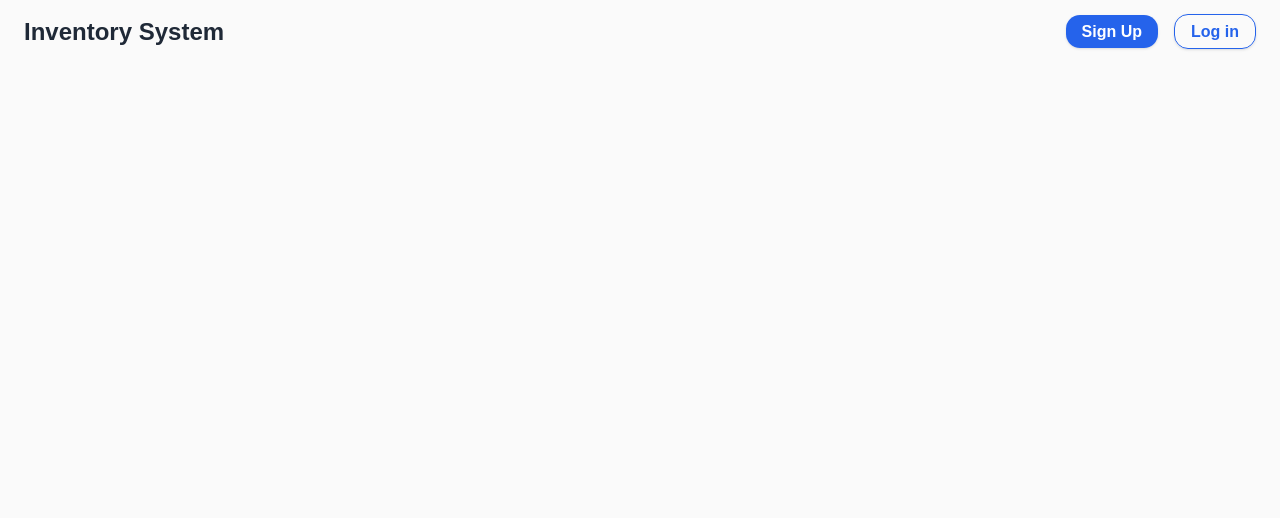
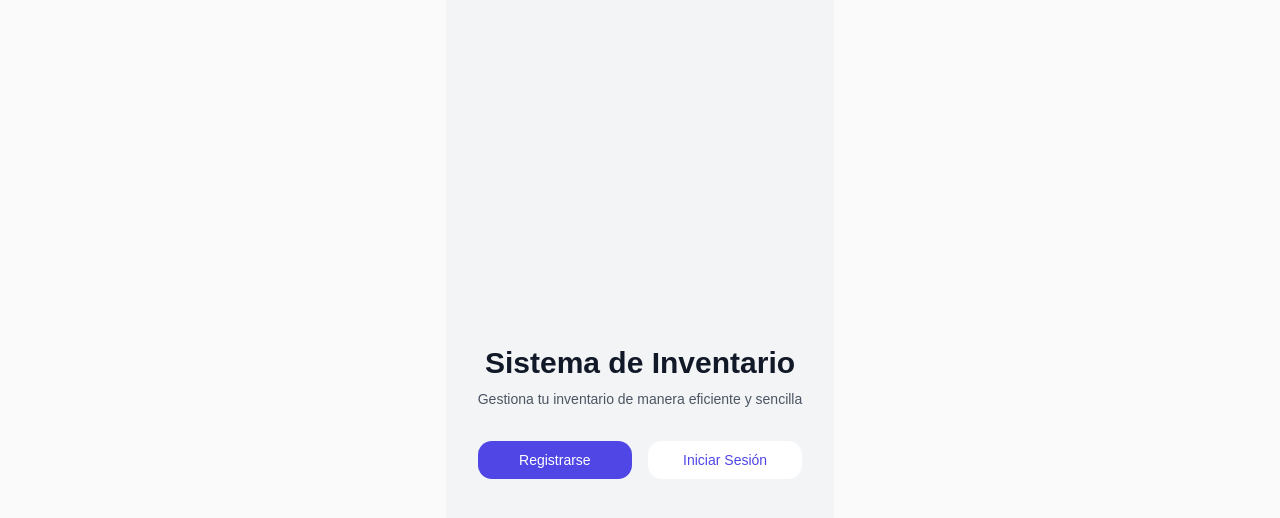
Before and after one commit to figueroaignacio/inventory-system, a React (Vite) app in the folder apps/web/: page / in a window 1280 px wide. Shown: the top 518 px of the page. Built offline with nearby package versions, Linux system fonts and the light colour scheme; a web font is replaced by a local one.

Commit message:
chore: remove header

```diff
--- a/apps/web/src/App.tsx
+++ b/apps/web/src/App.tsx
@@ -1,9 +1,6 @@
-// Components
+import { QueryClient, QueryClientProvider } from "@tanstack/react-query";
 import { BrowserRouter as Router } from "react-router-dom";
 import { AppRouter } from "./config/router.tsx";
-import { Header } from "./shared/components/header.tsx";
-
-import { QueryClient, QueryClientProvider } from "@tanstack/react-query";
 import { AuthProvider } from "./modules/auth/hooks/contexts/auth-provider.tsx";
 
 const queryClient = new QueryClient();
@@ -13,12 +10,9 @@
     <AuthProvider>
       <QueryClientProvider client={queryClient}>
         <Router>
-          <div>
-            <Header />
-            <main className="min-h-dvh flex flex-col justify-center items-center">
-              <AppRouter />
-            </main>
-          </div>
+          <main className="min-h-dvh flex flex-col justify-center items-center">
+            <AppRouter />
+          </main>
         </Router>
       </QueryClientProvider>
     </AuthProvider>
--- a/apps/web/src/pages/home-page.tsx
+++ b/apps/web/src/pages/home-page.tsx
@@ -1,3 +1,34 @@
+import { Link } from "react-router-dom";
+
 export function HomePage() {
-  return <div></div>;
+  return (
+    <div className="bg-gray-100 min-h-screen flex items-center justify-center px-4 sm:px-6 lg:px-8">
+      <div className="max-w-md w-full space-y-8">
+        <div>
+          <h1 className="mt-6 text-center text-3xl font-extrabold text-gray-900">
+            Sistema de Inventario
+          </h1>
+          <p className="mt-2 text-center text-sm text-gray-600">
+            Gestiona tu inventario de manera eficiente y sencilla
+          </p>
+        </div>
+        <div className="mt-8 space-y-6">
+          <div className="flex items-center justify-center space-x-4">
+            <Link
+              to="/register"
+              className="group relative w-full flex justify-center py-2 px-4 border border-transparent text-sm font-medium rounded-md text-white bg-indigo-600 hover:bg-indigo-700 focus:outline-none focus:ring-2 focus:ring-offset-2 focus:ring-indigo-500"
+            >
+              Registrarse
+            </Link>
+            <Link
+              to="/login"
+              className="group relative w-full flex justify-center py-2 px-4 border border-transparent text-sm font-medium rounded-md text-indigo-600 bg-white hover:bg-gray-50 focus:outline-none focus:ring-2 focus:ring-offset-2 focus:ring-indigo-500"
+            >
+              Iniciar Sesión
+            </Link>
+          </div>
+        </div>
+      </div>
+    </div>
+  );
 }
```
